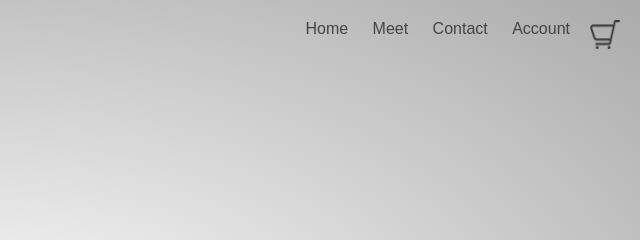
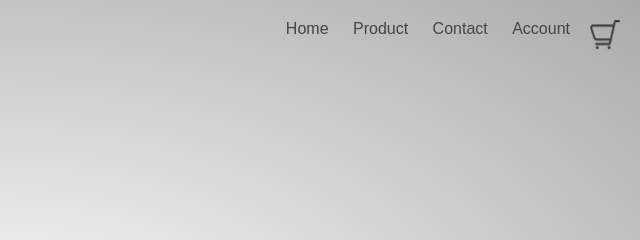
Before and after one commit to MehulKotak20/Anyfind, a plain HTML site: page index.html in a window 1280 px wide. Shown: the top 240 px of the page, 640-1280 px from the left. Drawn offline with Linux system fonts and the light colour scheme.

Commit message:
Update index.html

```diff
--- a/index.html
+++ b/index.html
@@ -14,7 +14,7 @@
 				<nav>
 					<ul>
 						<li><a href="index.html">Home</a></li>
-						<li><a href=" Product-details.html">Meet</a></li>
+						<li><a href=" Product-details.html">Product</a></li>
 						<li><a href="contact.html">Contact</a></li>
 						<li><a href="account.html">Account</a></li>
 					</ul>
```
